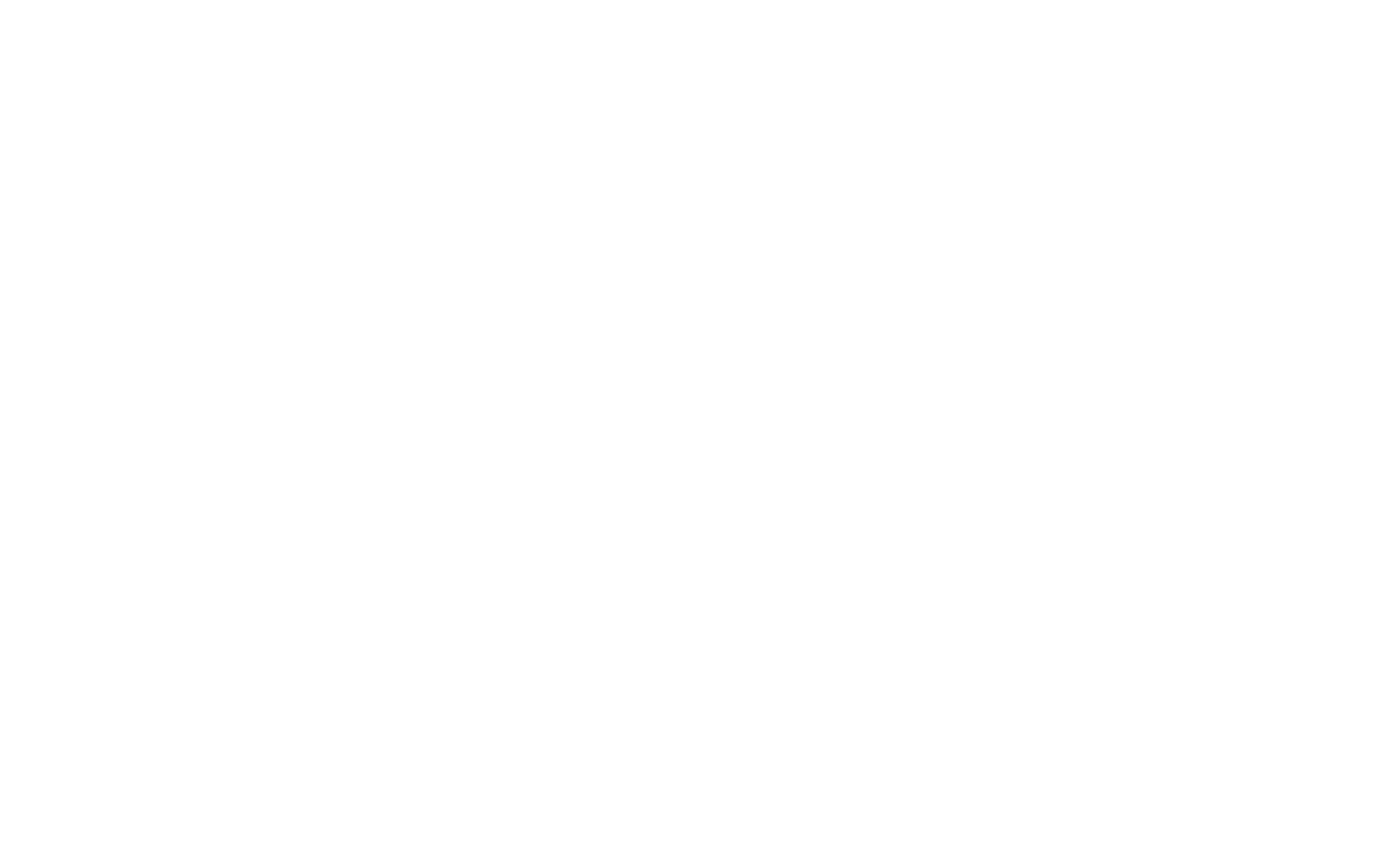
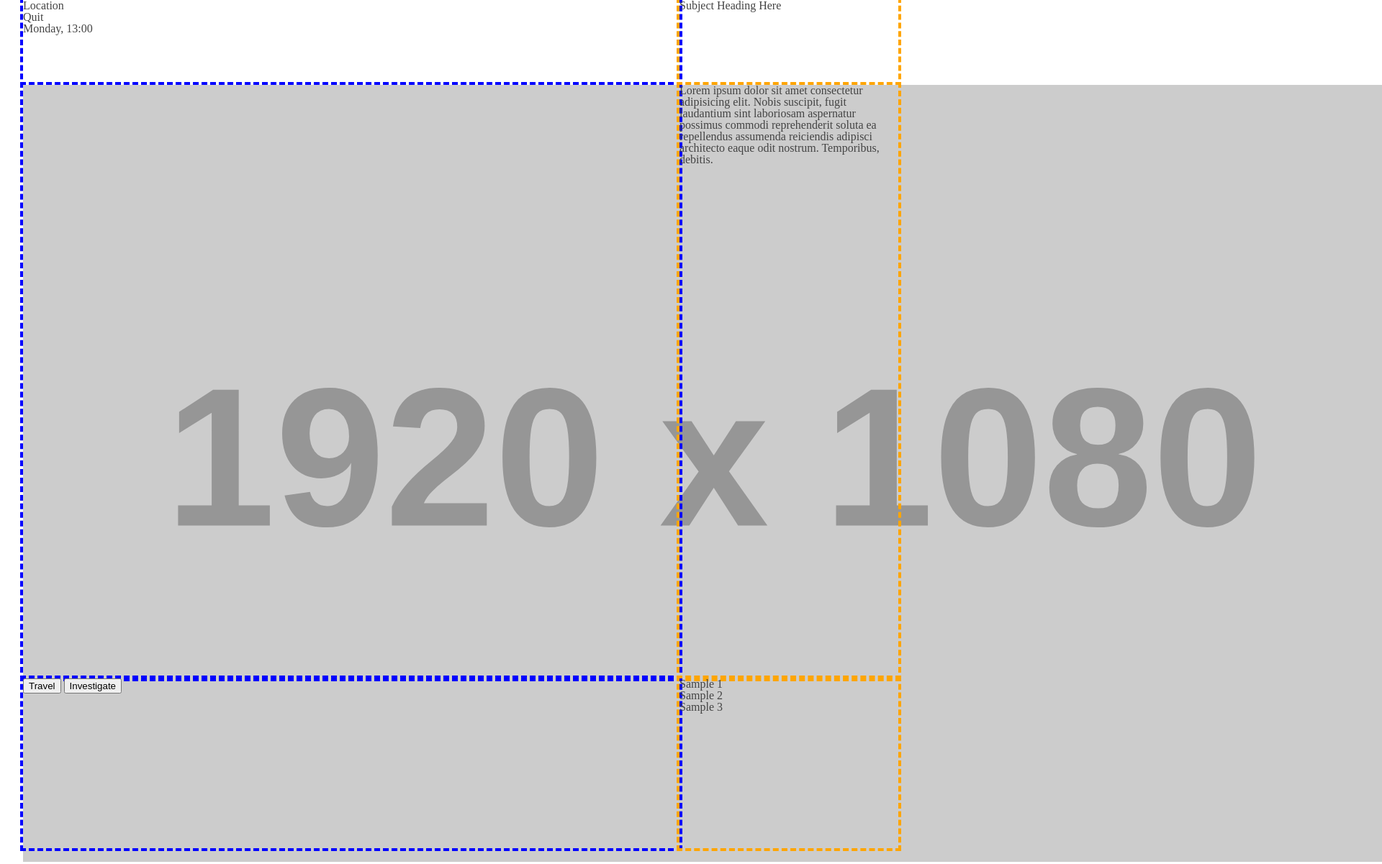
Before and after one commit to codefellows-201d36/201projectweek, a plain HTML site: page game.html in a window 1280 px wide. Shown: the top 1201 px of the page at 72% size, 1920 px wide, since content can reach past the window. Before the commit the page ends 800 px from the top, so only its background shows below. Drawn offline with Linux system fonts and the light colour scheme; placeholder pictures from the web are drawn by us.

Commit message:
Adding grid to stylize branch

```diff
--- a/game.html
+++ b/game.html
@@ -8,12 +8,40 @@
   <!-- Stylesheets -->
   <link rel="stylesheet" href="styles/reset.css">
   <link rel="stylesheet" href="styles/game.css">
-  <title>Where in Washington is Brian Nations? | Game in Progress</title>
+  <title>Where in Washington is Brian Nations? | Pursuit in Progress...</title>
 </head>
-<body class="game">
-  <header></header>
-  <main></main>
-  <footer></footer>
+<body>
+  <section class="wrapper viewport">
+    <div class="box a1 overlay">
+      <ul>
+        <li class="location" id="myLocation">Location</li>
+        <li class="quit" id="userQuit">Quit</li>
+        <li class="timestamp" id="myTimestamp">Monday, 13:00</li>
+      </ul>
+    </div>
+    <div class="box b1 heading">
+      <h1 id="myHeading">Subject Heading Here</h1>
+    </div>
+
+    <div class="box a2 image">
+      <img src="http://via.placeholder.com/1920x1080" alt="Location" id="locationImage">
+    </div>
+    <div class="box b2 description">
+      <p id="myText">Lorem ipsum dolor sit amet consectetur adipisicing elit. Nobis suscipit, fugit laudantium sint laboriosam aspernatur possimus commodi reprehenderit soluta ea repellendus assumenda reiciendis adipisci architecto eaque odit nostrum. Temporibus, debitis.</p>
+    </div>
+
+    <div class="box a3">
+      <button class="travel" id="btnTravel">Travel</button>
+      <button class="investigate" id="btnInvestigate">Investigate</button>
+    </div>
+    <div class="box b3">
+      <ol id="myOptions">
+        <li>Sample 1</li>
+        <li>Sample 2</li>
+        <li>Sample 3</li>
+      </ul>
+    </div>
+  </section>
 
   <!-- Scripts -->
   <script src="scripts/app.js"></script>
--- a/styles/game.css
+++ b/styles/game.css
@@ -1 +1,51 @@
-/* Styles go here! */
+/*
+PROJECT:      201 Project Week
+DESCRIPTION:  Styles the game.html page
+NOTES:        Pages uses JavaScript to generate/redraw text
+*/
+
+/****** Viewport ******/
+.viewport {
+  margin: 0 auto;
+  width:95%;
+  /* height: 95%; */
+  /* max-width:960px; */
+  display: grid;
+  grid-template-columns: 75% 25%;
+  grid-template-rows: 10% 70% 20%;
+  background-color: #fff;
+  color: #444;
+  margin-bottom:5px;
+}
+
+/****** Grid ******/
+.a1 {
+  grid-column: 1 / 2;
+  outline: 4px dashed blue;
+}
+.b1 {
+  grid-column: 2/3;
+  outline: 4px dashed orange;
+}
+.a2 {
+  grid-column: 1 / 2;
+  outline: 4px dashed blue;
+}
+.b2 {
+  grid-column: 2/3;
+  outline: 4px dashed orange;
+}
+.a3 {
+  grid-column: 1 / 2;
+  outline: 4px dashed blue;
+}
+.b3 {
+  grid-column: 2/3;
+  outline: 4px dashed orange;
+}
+
+/****** Additional Styling ******/
+.a2 > img {
+  min-width: 100%;
+  height: auto;
+}
```
